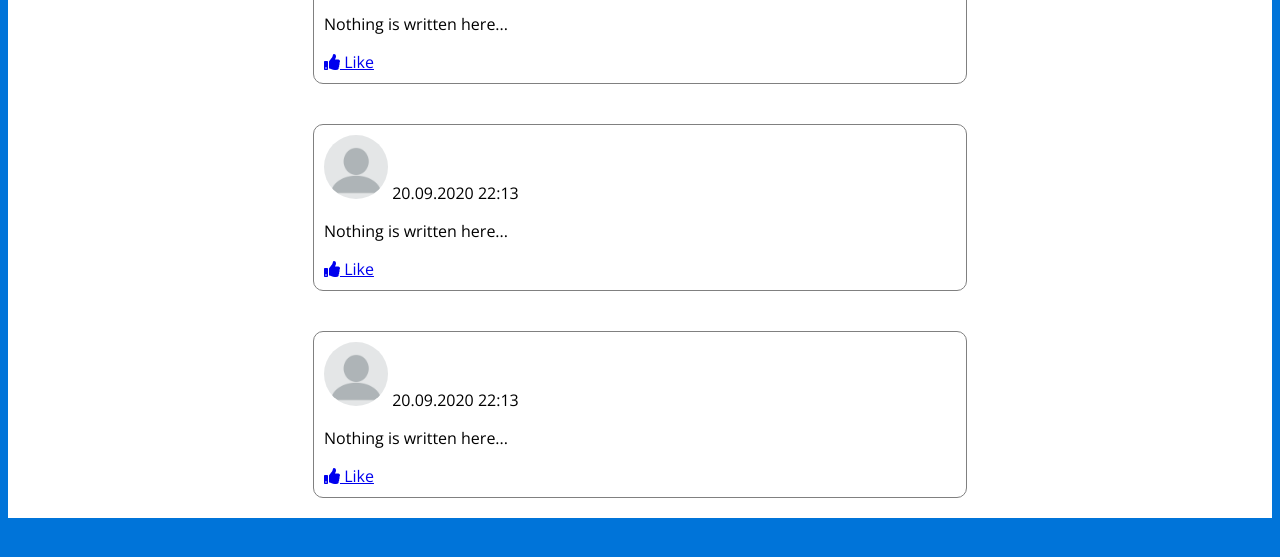
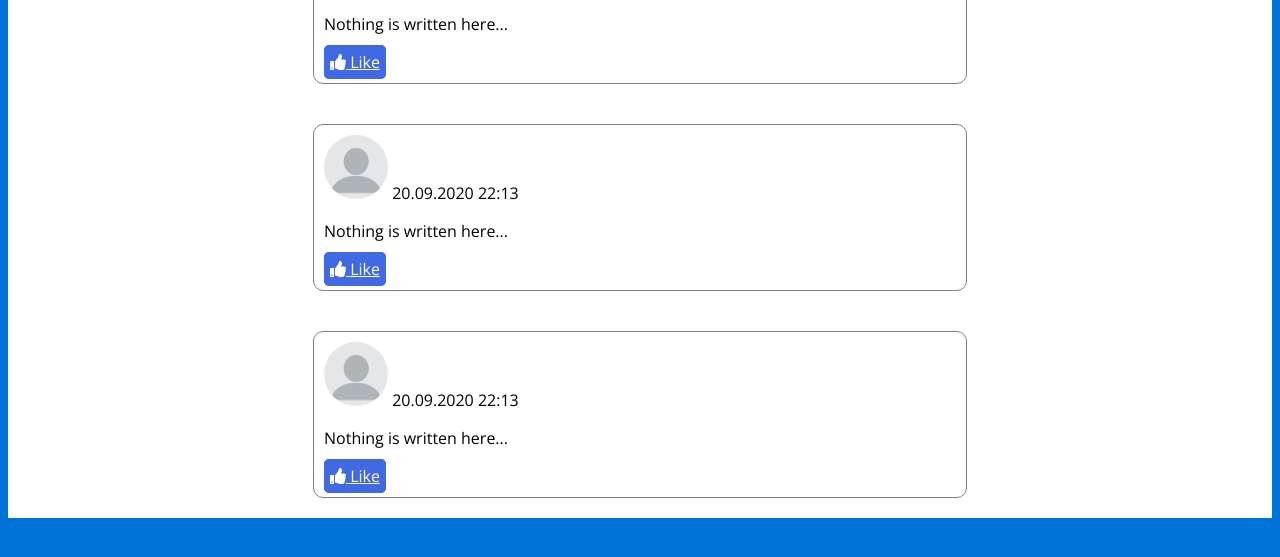
Before and after one commit to matbcvo/wad20-hw1, a plain HTML site: page index.html in a window 1280 px wide. Shown: the part 111-668 px from the top of the page. Drawn offline with nearby package versions, Linux system fonts and the light colour scheme.

Commit message:
Fix like button style

```diff
--- a/main.css
+++ b/main.css
@@ -31,6 +31,15 @@ body {
     border-radius: 50%;
 }
 
+#like-button {
+    border: 1px solid royalblue;
+    border-radius: 5px;
+    background-color: royalblue;
+    padding: 5px;
+    color: white;
+}
+
 #like-button:hover {
-    color: ;
+    background-color: grey;
+    border-color: grey;
 }
```
